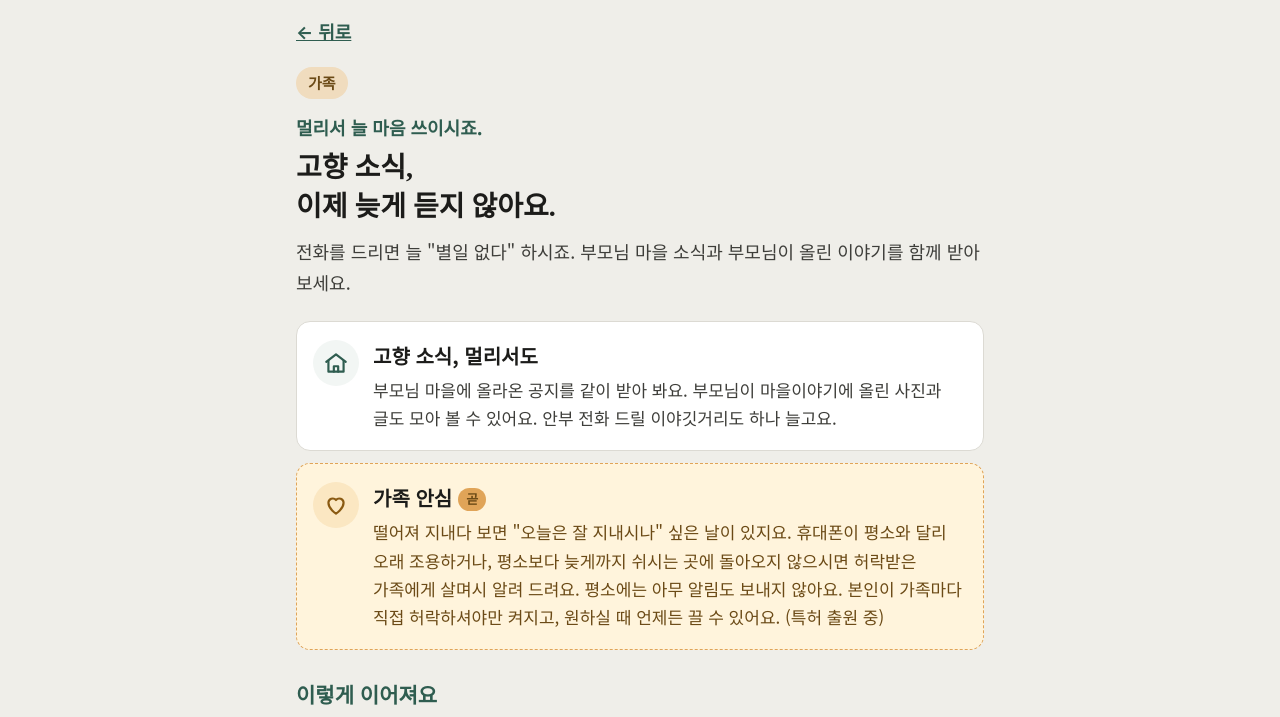
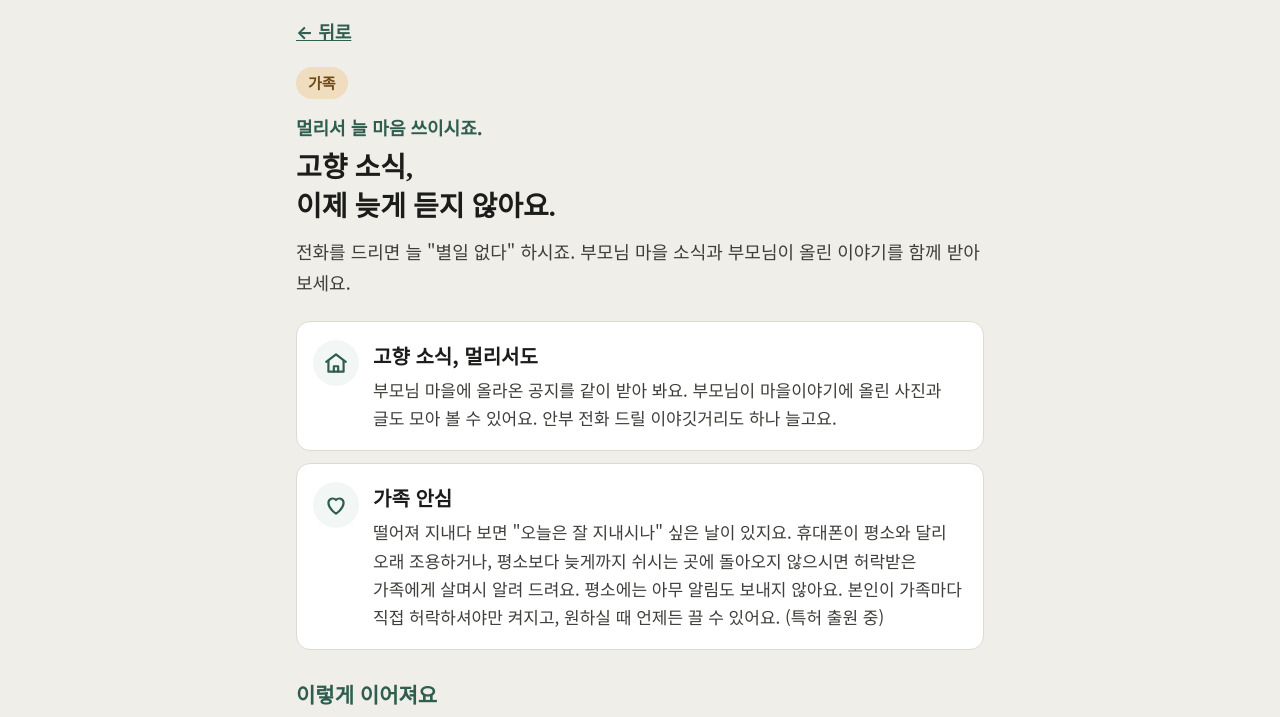
Before and after one commit to goeul-base/goeul-base.github.io, a plain HTML site: page family.html in a window 1280 px wide. Shown: the part 74-791 px from the top of the page. Drawn offline with Linux system fonts and the light colour scheme; a web font is replaced by a local one.

Commit message:
가족 소개 페이지 — 가족 안심 '곧' 표시 뺌
Co-Authored-By: Claude Opus 5.5 <noreply@anthropic.com>
Claude-Session: https://claude.ai/code/session_012ySRmuc6rVFd7SUJ5DXWwD

```diff
--- a/family.html
+++ b/family.html
@@ -23,7 +23,7 @@
   <p class="lede">전화를 드리면 늘 "별일 없다" 하시죠. 부모님 마을 소식과 부모님이 올린 이야기를 함께 받아 보세요.</p>
   <ul class="pts">
     <li><i class="ic" aria-hidden="true"><svg viewBox="0 0 24 24" fill="none" stroke="#2F5D50" stroke-width="2" stroke-linecap="round" stroke-linejoin="round"><path d="M3 11l9-7 9 7"/><path d="M5 10v10h14V10"/><path d="M10 20v-5h4v5"/></svg></i><strong>고향 소식, 멀리서도</strong><span class="d">부모님 마을에 올라온 공지를 같이 받아 봐요. 부모님이 마을이야기에 올린 사진과 글도 모아 볼 수 있어요. 안부 전화 드릴 이야깃거리도 하나 늘고요.</span></li>
-    <li class="soon-pt"><i class="ic" aria-hidden="true"><svg viewBox="0 0 24 24" fill="none" stroke="#8A5A12" stroke-width="2" stroke-linecap="round" stroke-linejoin="round"><path d="M12 20s-7-4.4-7-10a4 4 0 0 1 7-2.6A4 4 0 0 1 19 10c0 5.6-7 10-7 10z"/></svg></i><strong>가족 안심<span class="soon-label">곧</span></strong><span class="d">떨어져 지내다 보면 "오늘은 잘 지내시나" 싶은 날이 있지요. 휴대폰이 평소와 달리 오래 조용하거나, 평소보다 늦게까지 쉬시는 곳에 돌아오지 않으시면 허락받은 가족에게 살며시 알려 드려요. 평소에는 아무 알림도 보내지 않아요. 본인이 가족마다 직접 허락하셔야만 켜지고, 원하실 때 언제든 끌 수 있어요. (특허 출원 중)</span></li>
+    <li><i class="ic" aria-hidden="true"><svg viewBox="0 0 24 24" fill="none" stroke="#2F5D50" stroke-width="2" stroke-linecap="round" stroke-linejoin="round"><path d="M12 20s-7-4.4-7-10a4 4 0 0 1 7-2.6A4 4 0 0 1 19 10c0 5.6-7 10-7 10z"/></svg></i><strong>가족 안심</strong><span class="d">떨어져 지내다 보면 "오늘은 잘 지내시나" 싶은 날이 있지요. 휴대폰이 평소와 달리 오래 조용하거나, 평소보다 늦게까지 쉬시는 곳에 돌아오지 않으시면 허락받은 가족에게 살며시 알려 드려요. 평소에는 아무 알림도 보내지 않아요. 본인이 가족마다 직접 허락하셔야만 켜지고, 원하실 때 언제든 끌 수 있어요. (특허 출원 중)</span></li>
   </ul>
   <h2>이렇게 이어져요</h2>
   <ol class="steps">
```
